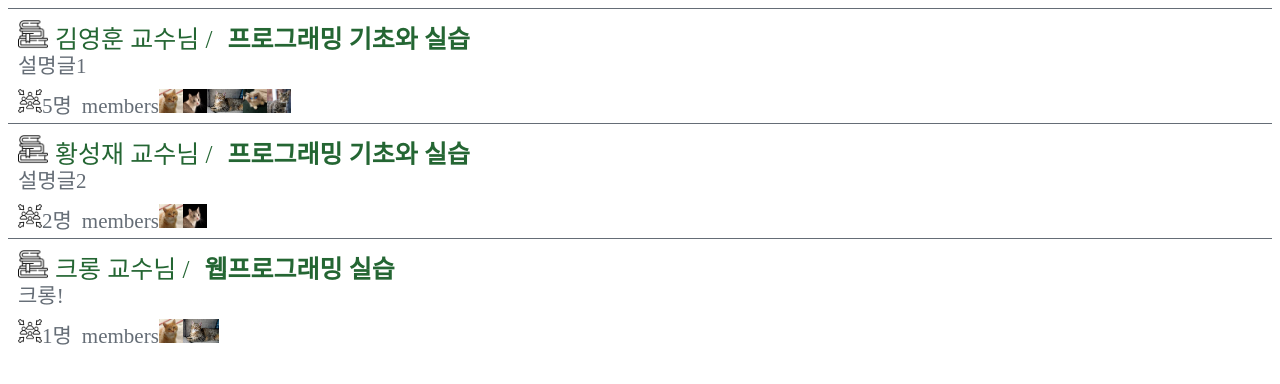
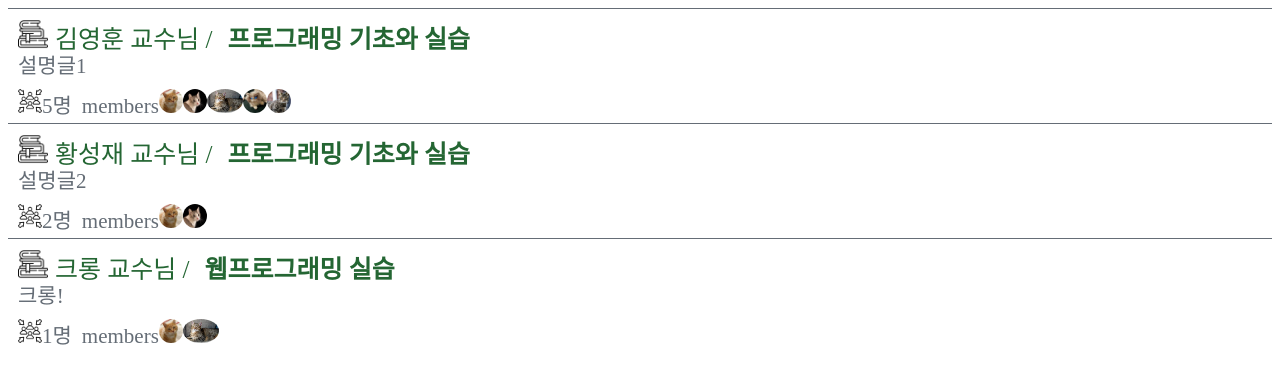
Before and after one commit to skku-sleepwalk/SKKUD_first_project, a Next.js app: page /examplepage in a window 1280 px wide. Shown: the top 384 px of the page. Built offline with nearby package versions, Linux system fonts and the light colour scheme.

Commit message:
showBlockInfo

```diff
--- a/component/listBlock.tsx
+++ b/component/listBlock.tsx
@@ -10,7 +10,11 @@ export interface listblockprops{
 }
 export function ListBlock({lectureName, instructorName, paragraph, memberCnt, members}: listblockprops){
 
-    return <div className={style.blockWrapper}>
+    const showBlockInfo = () => {
+
+    }
+
+    return <div className={style.blockWrapper} onClick={showBlockInfo}>
         <div className={style.firstLine}>
             <img src='/book.png' className={style.img}></img>
             <span className={style.instructorName}>
@@ -34,7 +38,7 @@ export function ListBlock({lectureName, instructorName, paragraph, memberCnt, me
                 <span className={style.normalText}>
                     members
                 </span>
-                {members.map((member) => (<span className={style.box}><img src={`${member}.jpg`} className={style.img} /></span>))}
+                {members.map((member) => (<span className={style.box}><img src={`${member}.jpg`} className={style.circleImg} /></span>))}
             </div>
         </div>
     </div>;
--- a/component/listBlockStyle.module.css
+++ b/component/listBlockStyle.module.css
@@ -13,10 +13,6 @@
     height: 24px;
     margin-top: 10px;
     gap: 10px;
-}
-
-.box{
-    height: inherit;
 }
 
 .instructorName{
@@ -36,3 +32,10 @@
 .img{
     height: inherit;
 }
+.circleImg{
+    height: inherit;
+    border-radius: 50%;
+}
+.box{
+    height: inherit;
+}
```
